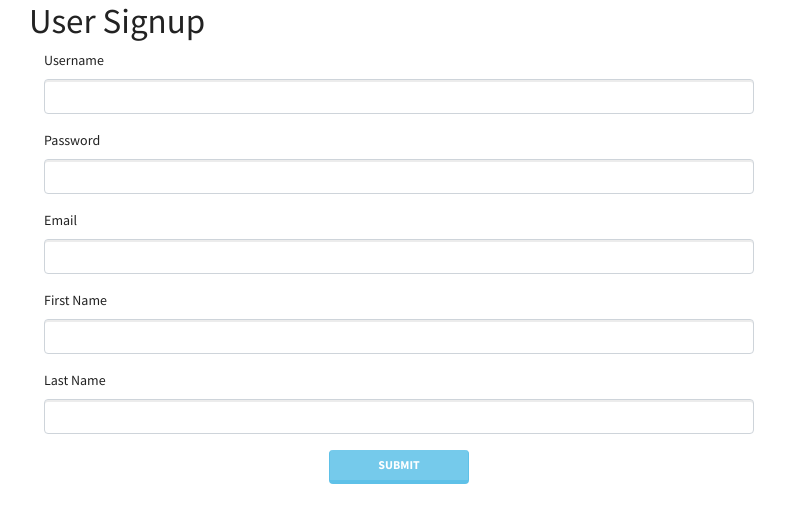
After one commit to diogo-botelho/rithm-exercises-flask-notes, a Flask app: template templates/register-user.html in a window 1280 px wide. The commit adds this page. Shown: the top 523 px of the page, without its empty margins (56-841 px from the left). Run offline with Flask 2, Linux system fonts and the light colour scheme; the template is opened without the code that fills it: values that come from a table or form of the project are taken from there, others are empty.

Commit message:
finished part 4

```diff
--- a/app.py
+++ b/app.py
@@ -0,0 +1,114 @@
+from flask import Flask, request, redirect, render_template, session, flash
+from flask_debugtoolbar import DebugToolbarExtension
+from forms import RegisterUserForm, LoginForm
+
+from models import db, connect_db, User
+
+app = Flask(__name__)
+
+app.config['SECRET_KEY'] = "secret"
+
+app.config['SQLALCHEMY_DATABASE_URI'] = 'postgresql:///notes'
+app.config['SQLALCHEMY_TRACK_MODIFICATIONS'] = False
+app.config['SQLALCHEMY_ECHO'] = True
+
+connect_db(app)
+db.create_all()
+
+@app.get('/')
+def show_homepage():
+    """Show homepage."""
+
+    return redirect('/register')
+
+@app.route('/register', methods=['POST','GET'])
+def create_user():
+    """Show form. Create new user on valid form submission."""
+
+    form = RegisterUserForm()
+
+    if form.validate_on_submit():
+        username = form.username.data
+        password =form.password.data
+        email = form.email.data
+        first_name =form.first_name.data
+        last_name = form.last_name.data
+
+        error_messages = check_unique_inputs(username,email)
+        if error_messages:
+            breakpoint()
+            for message in error_messages:
+                flash(message)
+
+            return render_template('register-user.html',form=form)
+
+        else:
+            breakpoint()
+            new_user = User.register(
+                username=username,
+                password=password,
+                email=email,
+                first_name=first_name,
+                last_name=last_name
+                )
+            breakpoint()
+            db.session.add(new_user)
+            db.session.commit()
+            session["username"] = username
+            breakpoint()
+            return redirect('/secret')
+
+        breakpoint()
+    else:
+        return render_template('register-user.html',form=form)
+
+@app.route('/login', methods=['GET','POST'])
+def login():
+    """Show login form. If form values are valid and the credentials are correct,
+    redirect to /secret"""
+
+    form = LoginForm()
+
+    if form.validate_on_submit():
+        username = form.username.data
+        password = form.password.data
+
+        user = User.check_login_credentials(username, password)
+
+        if not user:
+            flash('Invalid login credentials')
+            return render_template('login.html',form=form)
+        else:
+            session["username"] = username
+            return redirect('/secret')
+
+@app.get('/secret')
+def show_secret():
+    """If user is logged in, render secret.html. If not, redirect to homepage"""
+
+    if "username" not in session:
+        flash("You must be logged in to view!")
+        return redirect("/")
+
+    else:
+        return render_template("secret.html")
+
+
+def check_unique_inputs(username, email):
+    """Check if username and email already exist in data.
+    Return a list of messages with each input that is not unique."""
+    existing_user = User.query.filter_by(username=username).one_or_none()
+
+    error_messages = []
+
+    if existing_user:
+        error_messages.append(f'Username {username} already used. Please provide a different username')
+
+    breakpoint()
+    existing_email = User.query.filter(User.email == email).one_or_none()
+
+    if existing_email:
+        error_messages.append(flash(f'Email {email} already used. Please provide a different email'))
+
+    breakpoint()
+    return error_messages
--- /dev/null
+++ b/forms.py
@@ -0,0 +1,31 @@
+"""Forms for adopt app."""
+from flask_wtf import FlaskForm
+from wtforms import StringField
+from wtforms.validators import InputRequired, length
+
+class RegisterUserForm(FlaskForm):
+    """Form for registering new users"""
+
+    username = StringField("Username",
+        validators=[InputRequired(), length(max=20)])
+
+    password = StringField("Password",
+        validators=[InputRequired(), length(max=100)])
+
+    email = StringField("Email",
+        validators=[InputRequired(), length(max=50)])
+
+    first_name = StringField("First Name",
+        validators=[InputRequired(), length(max=30)])
+
+    last_name = StringField("Last Name",
+        validators=[InputRequired(), length(max=30)])
+
+class LoginForm(FlaskForm):
+    """Form for logging in users"""
+
+    username = StringField("Username",
+        validators=[InputRequired(), length(max=20)])
+
+    password = StringField("Password",
+        validators=[InputRequired(), length(max=100)])
--- a/templates/base.html
+++ b/templates/base.html
@@ -9,15 +9,6 @@
 </head>
 <body>
 
-<nav class="navbar navbar-expand-lg navbar-dark bg-dark mb-4">
-  <a class="navbar-brand" href="/">Playlists</a>
-  <ul class="navbar-nav">
-    <li class="nav-item"><a class="nav-link" href="/playlists">Playlists</a></li>
-    <li class="nav-item"><a class="nav-link" href="/songs">Songs</a></li>
-  </ul>
-</nav>
-
-
 <div class="container">
   {% block content %}
   {% endblock %}
--- /dev/null
+++ b/templates/register-user.html
@@ -0,0 +1,34 @@
+{% extends 'base.html' %}
+{% block title %}User Signup{% endblock %}
+
+{% block content %}
+
+{% for msg in get_flashed_messages() %}
+    <p>{{ msg }}</p>
+{% endfor %}
+
+<h1 class="">User Signup</h1>
+
+<form id="new-user-form" method="POST" class="col-8">
+    {{ form.hidden_tag() }}
+    <!--add type=hidden form fields -->
+
+    {% for field in form
+        if field.widget.input_type != 'hidden' %}
+
+    <p>
+        {{ field.label (class="form-label")}}
+        {{ field (class="form-control") }}
+
+        {% for error in field.errors %}
+            {{ error }}
+        {% endfor %}
+    </p>
+
+    {% endfor %}
+    <div class="text-center">
+        <button class='btn btn-info form-actions px-5' type="submit">Submit</button>
+    </div>
+</form>
+
+{% endblock %}
--- a/templates/index.html
+++ b/templates/secret.html
@@ -1,7 +1,6 @@
 {% extends 'base.html' %}
-{% block title %}Homepage {% endblock %}
+{% block title %}Secret{% endblock %}
 
 {% block content %}
-
-
+<h2>You made it!</h2>
 {% endblock %}
```
Also changed, not shown: models.py (+32 -8 lines), templates/login.html (added, +30 -0 lines).
